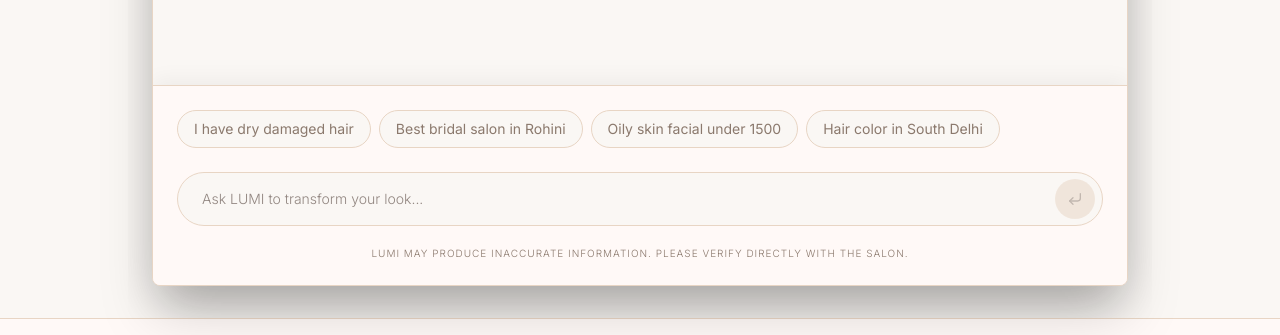
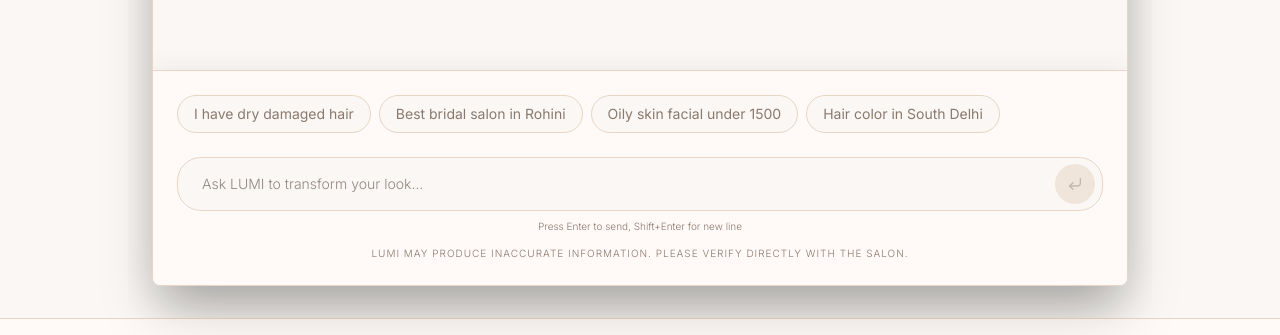
Before and after one commit to Naitik-xd/luminae, a React (Vite) app: page /ai-stylist in a window 1280 px wide. Shown: the part 370-705 px from the top of the page. Built offline with nearby package versions, Linux system fonts and the light colour scheme; no server answers; a web font is replaced by a local one.

Commit message:
feat: improve chat UX and update email sender name
Implement mobile-aware input handling, enable Enter-to-send for desktop, and update the booking confirmation email display name.

```diff
--- a/src/pages/AIStylist.tsx
+++ b/src/pages/AIStylist.tsx
@@ -75,6 +75,17 @@ export function AIStylist() {
   const [error, setError] = useState<string | null>(null);
   const [messageTimestamps, setMessageTimestamps] = useState<number[]>([]);
   const endOfMessagesRef = useRef<HTMLDivElement>(null);
+  const textareaRef = useRef<HTMLTextAreaElement>(null);
+  const [isMobile, setIsMobile] = useState(false);
+
+  useEffect(() => {
+    const checkMobile = () => {
+      setIsMobile(window.innerWidth < 768 || ('ontouchstart' in window) || navigator.maxTouchPoints > 0);
+    };
+    checkMobile();
+    window.addEventListener('resize', checkMobile);
+    return () => window.removeEventListener('resize', checkMobile);
+  }, []);
 
   useEffect(() => {
     endOfMessagesRef.current?.scrollIntoView({ behavior: 'smooth', block: 'nearest' });
@@ -220,6 +231,9 @@ export function AIStylist() {
     const currentMessages = [...messages, userMsg];
     setMessages(currentMessages);
     setInput('');
+    if (textareaRef.current) {
+      textareaRef.current.style.height = 'auto'; // Reset height
+    }
     setIsTyping(true);
 
     try {
@@ -240,7 +254,24 @@ export function AIStylist() {
 
   const handleSubmit = (e: React.FormEvent) => {
     e.preventDefault();
-    handleSend(input);
+    if (input.trim()) {
+      handleSend(input);
+    }
+  };
+
+  const handleKeyDown = (e: React.KeyboardEvent<HTMLTextAreaElement>) => {
+    if (!isMobile && e.key === 'Enter' && !e.shiftKey) {
+      e.preventDefault();
+      handleSend(input);
+    }
+  };
+
+  const handleInput = (e: React.ChangeEvent<HTMLTextAreaElement>) => {
+    setInput(e.target.value);
+    if (textareaRef.current) {
+      textareaRef.current.style.height = 'auto';
+      textareaRef.current.style.height = `${textareaRef.current.scrollHeight}px`;
+    }
   };
 
   return (
@@ -342,19 +373,23 @@ export function AIStylist() {
              ))}
            </div>
 
-           <form onSubmit={handleSubmit} className="relative flex items-center">
-              <input
-                type="text"
+           <form onSubmit={handleSubmit} className="relative flex items-end">
+              <textarea
+                ref={textareaRef}
                 value={input}
-                onChange={(e) => setInput(e.target.value)}
+                onChange={handleInput}
+                onKeyDown={handleKeyDown}
                 placeholder="Ask LUMI to transform your look..."
-                className="w-full bg-[var(--bg-color)] border border-[var(--border-color)] rounded-full py-4 pl-6 pr-16 focus:outline-none focus:border-[#C9A84C] focus:shadow-[0_0_10px_#C9A84C33] transition-all text-sm font-light z-10"
+                rows={1}
+                enterKeyHint={isMobile ? "enter" : undefined}
+                className="w-full bg-[var(--bg-color)] border border-[var(--border-color)] rounded-[24px] py-4 pl-6 pr-16 focus:outline-none focus:border-[#C9A84C] focus:shadow-[0_0_10px_#C9A84C33] transition-all text-sm font-light z-10 resize-none overflow-y-auto"
+                style={{ minHeight: '54px', maxHeight: '150px' }}
               />
               <button
                 type="submit"
                 disabled={!input.trim() || isTyping}
                 className={cn(
-                  "absolute right-2 top-1/2 -translate-y-1/2 w-10 h-10 rounded-full flex items-center justify-center transition-all z-20",
+                  "absolute right-2 bottom-[7px] w-10 h-10 rounded-full flex items-center justify-center transition-all z-20",
                   !input.trim() || isTyping
                     ? "bg-[var(--border-color)] text-[var(--text-muted)] opacity-50"
                     : "bg-[#C9A84C] text-black shadow-[0_0_15px_#C9A84C] hover:scale-105"
@@ -363,7 +398,14 @@ export function AIStylist() {
                 <CornerDownLeft size={16} />
               </button>
            </form>
-           <p className="text-center text-[10px] text-[var(--text-muted)] mt-5 uppercase tracking-widest font-light">
+
+           {!isMobile && (
+             <p className="hidden md:block text-center text-[10px] text-[var(--text-muted)] mt-2 font-light">
+               Press Enter to send, Shift+Enter for new line
+             </p>
+           )}
+
+           <p className="text-center text-[10px] text-[var(--text-muted)] mt-3 uppercase tracking-widest font-light">
              LUMI may produce inaccurate information. Please verify directly with the salon.
            </p>
         </div>
```
Also changed, not shown: 1 other file (tests, documents, lock files or other folders).
